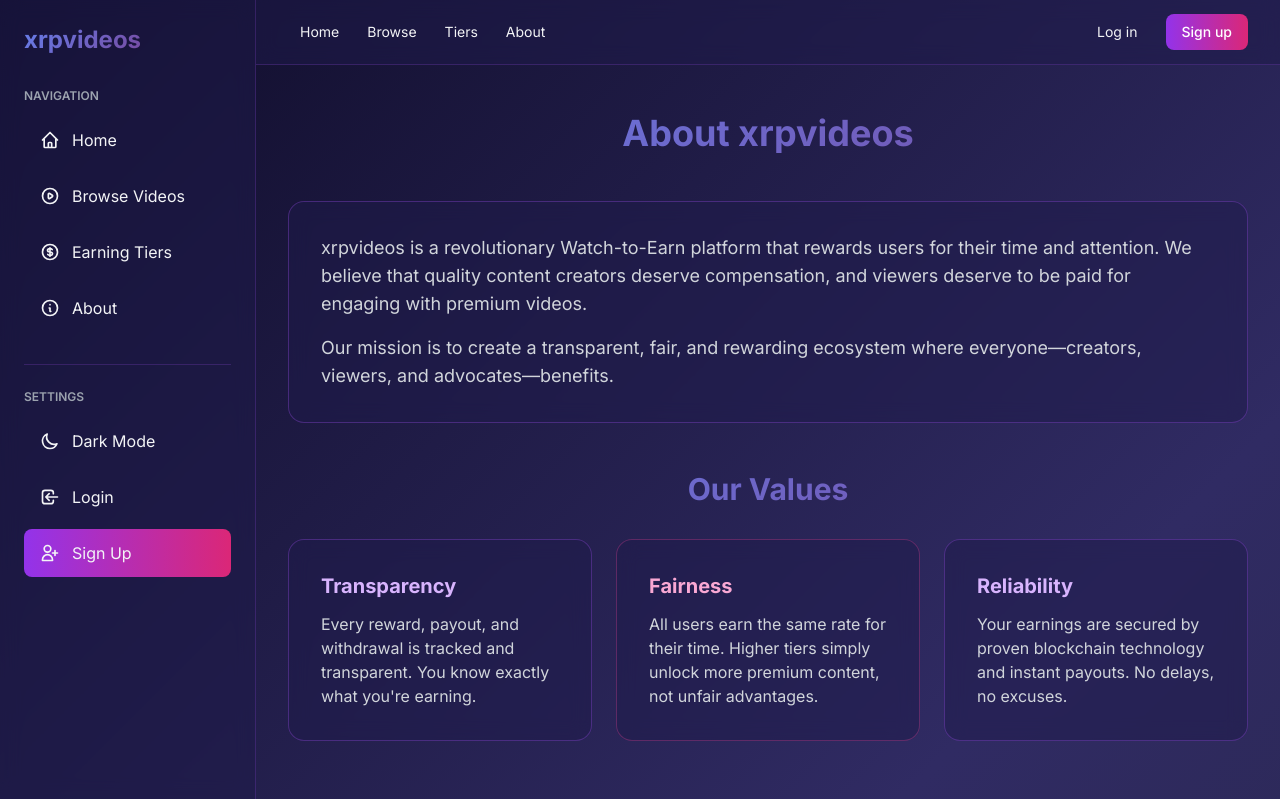
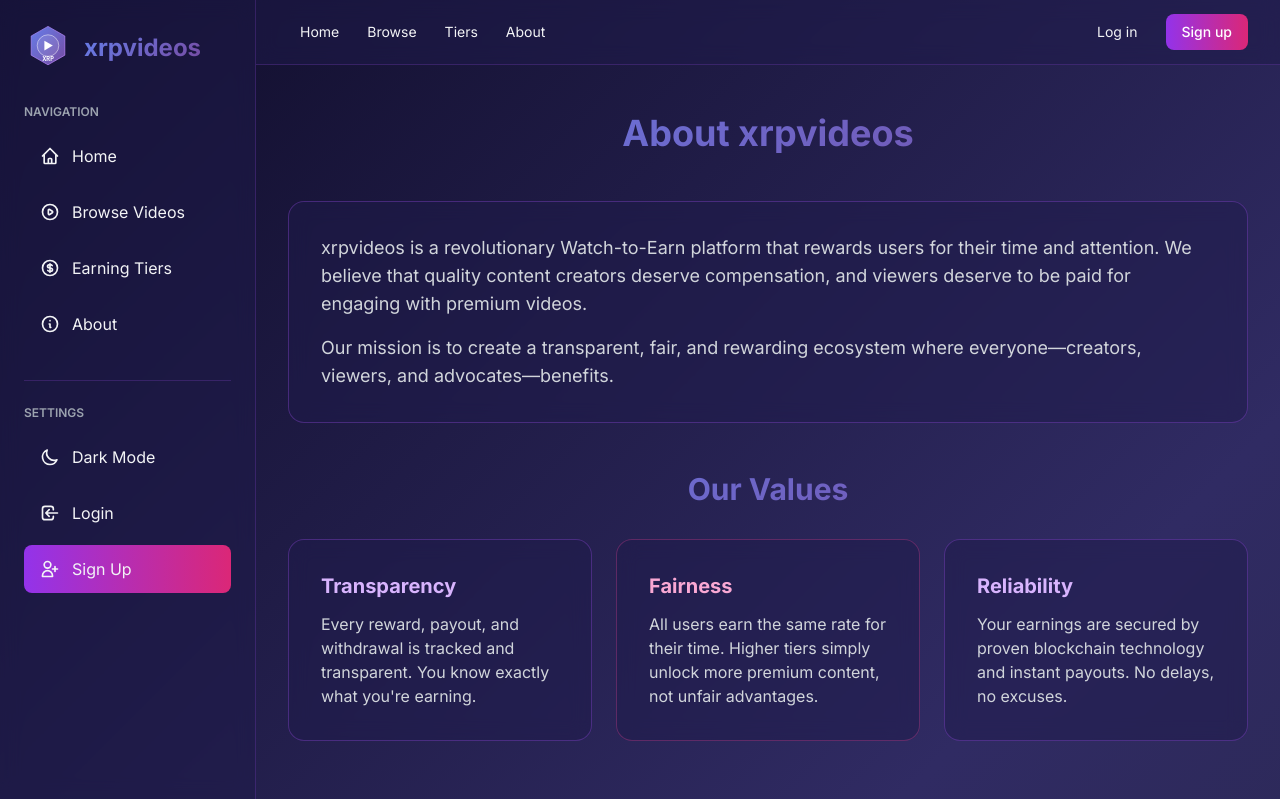
Before and after one commit to mainmesh/xrp_videos, a Django app: page /about/ in a window 1280 px wide. Shown: the top 799 px of the page. Run offline with Django 4.2, Linux system fonts and the light colour scheme; some libraries are stand-ins or nearby versions.

Commit message:
Add custom favicon and logo with XRP hexagon and play button design

```diff
--- a/templates/base.html
+++ b/templates/base.html
@@ -4,7 +4,13 @@
   <head>
     <meta charset="utf-8">
     <meta name="viewport" content="width=device-width, initial-scale=1">
-    <title>{% block title %}Watch-to-Earn Platform{% endblock %}</title>
+    <title>{% block title %}xrpvideos - Watch-to-Earn Platform{% endblock %}</title>
+
+    <!-- Favicon -->
+    <link rel="icon" type="image/svg+xml" href="{% static 'images/favicon.svg' %}">
+    <link rel="alternate icon" href="{% static 'images/favicon.svg' %}">
+    <link rel="mask-icon" href="{% static 'images/favicon.svg' %}" color="#667eea">
+
     <script src="https://cdn.tailwindcss.com"></script>
     <link rel="preconnect" href="https://fonts.googleapis.com">
     <link rel="preconnect" href="https://fonts.gstatic.com" crossorigin>
@@ -107,7 +113,10 @@
       <div class="p-6">
         <!-- Logo -->
         <div class="mb-8">
-          <a href="{% url 'home' %}" class="text-2xl font-bold gradient-text">xrpvideos</a>
+          <a href="{% url 'home' %}" class="flex items-center gap-3 group">
+            <img src="{% static 'images/logo.svg' %}" alt="xrpvideos" class="w-12 h-12 transition-transform group-hover:scale-110">
+            <span class="text-2xl font-bold gradient-text">xrpvideos</span>
+          </a>
         </div>
 
         <!-- Navigation -->
@@ -195,7 +204,10 @@
         <button onclick="toggleSidebar()" class="text-white p-2 hover:bg-white/10 rounded-lg">
           <svg class="w-6 h-6" fill="none" stroke="currentColor" viewBox="0 0 24 24"><path stroke-linecap="round" stroke-linejoin="round" stroke-width="2" d="M4 6h16M4 12h16M4 18h16"></path></svg>
         </button>
-        <a href="{% url 'home' %}" class="text-xl font-bold gradient-text">xrpvideos</a>
+        <a href="{% url 'home' %}" class="flex items-center gap-2">
+          <img src="{% static 'images/favicon.svg' %}" alt="xrpvideos" class="w-8 h-8">
+          <span class="text-xl font-bold gradient-text">xrpvideos</span>
+        </a>
         <div class="w-10"></div>
       </div>
 
--- a/xrp_site/settings.py
+++ b/xrp_site/settings.py
@@ -52,6 +52,7 @@ else:
 # Static files configuration
 STATIC_URL = '/static/'
 STATIC_ROOT = os.path.join(os.path.dirname(os.path.dirname(__file__)), 'staticfiles')
+STATICFILES_DIRS = [os.path.join(os.path.dirname(os.path.dirname(__file__)), 'static')]
 STATICFILES_STORAGE = 'whitenoise.storage.CompressedManifestStaticFilesStorage'
 
 DEFAULT_AUTO_FIELD = 'django.db.models.BigAutoField'
```
Also changed, not shown: static/images/favicon.svg (added), static/images/logo-horizontal.svg (added), static/images/logo.svg (added).
